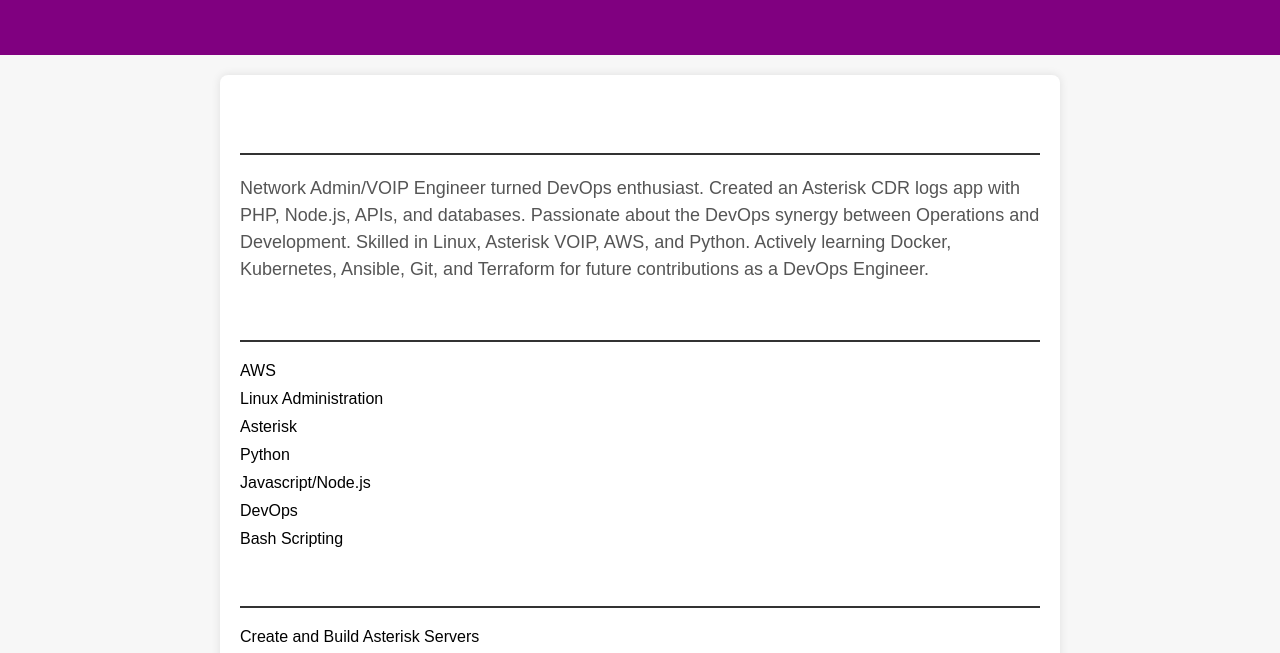
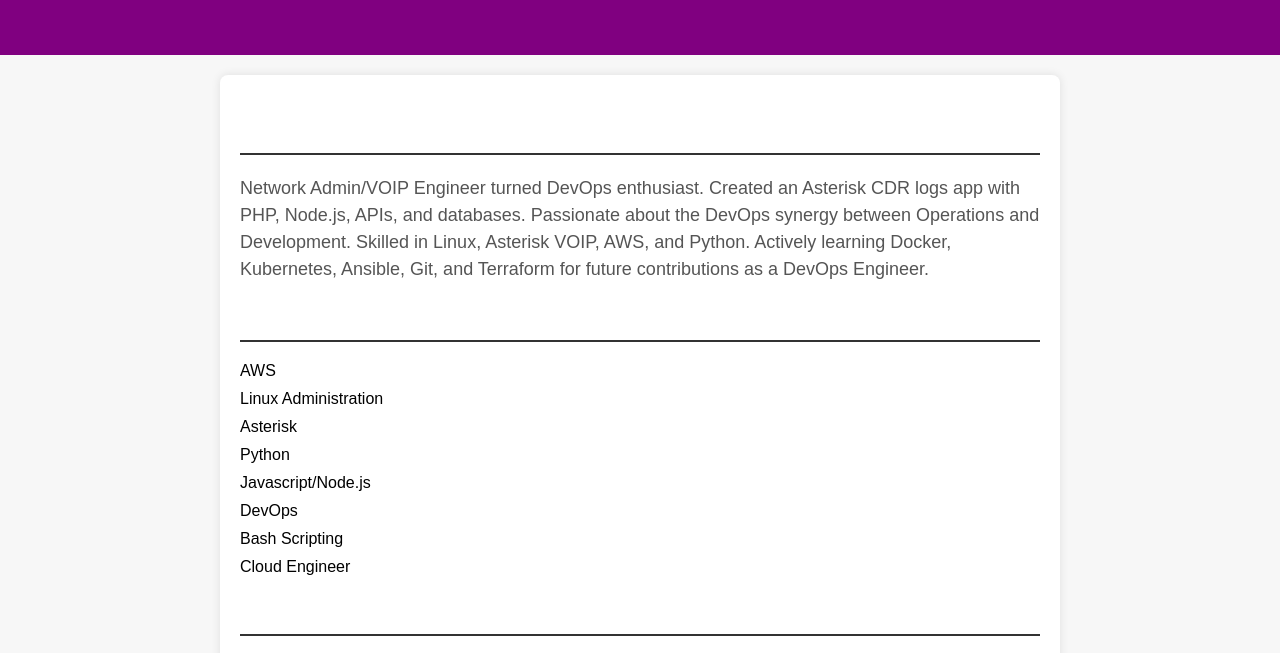
Before and after one commit to robudexIT/resume-aws, a plain HTML site: page frontend/index.html in a window 1280 px wide. Shown: the part 286-939 px from the top of the page. Drawn offline with Linux system fonts and the light colour scheme; no server answers.

Commit message:
index.html update

```diff
--- a/frontend/index.html
+++ b/frontend/index.html
@@ -102,6 +102,7 @@
             <li>Javascript/Node.js</li>
             <li>DevOps</li>
             <li>Bash Scripting</li>
+            <li>Cloud Engineer</li>
         </ul>
 
         <h2>Projects</h2>
```
